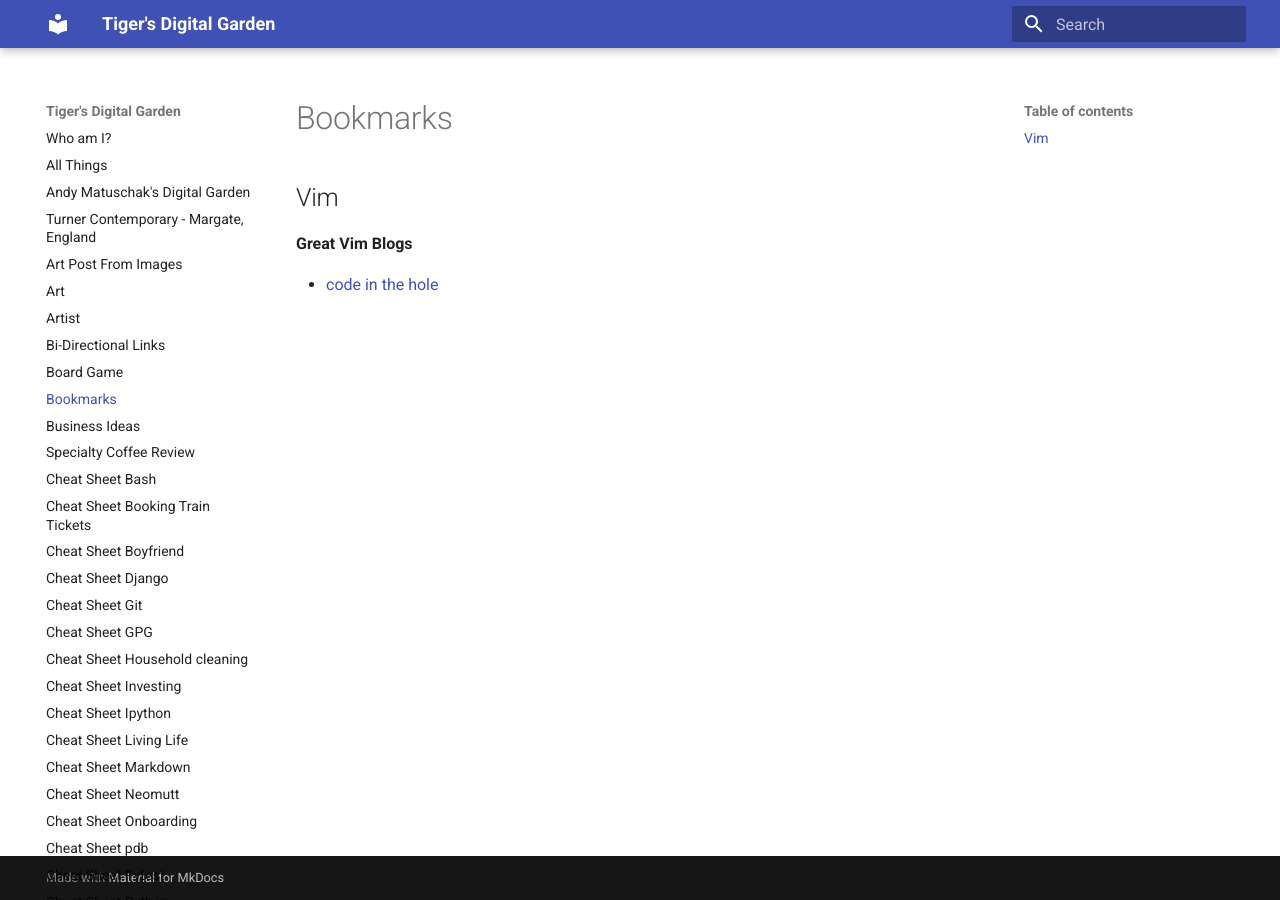
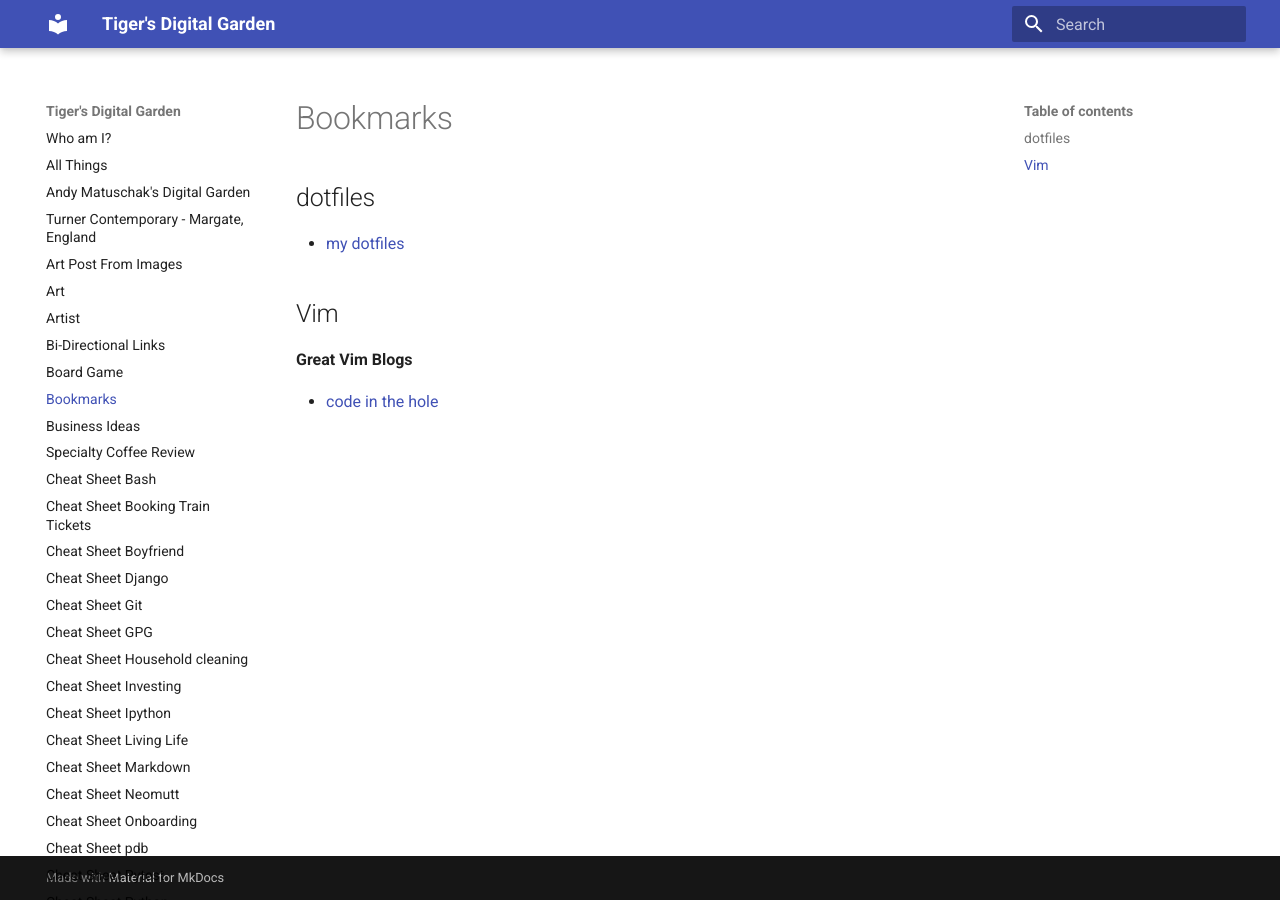
Before and after one commit to ynotstartups/notes, an MkDocs documentation site: the page built from notes/bookmarks.md, in a window 1280 px wide. Built offline with MkDocs 1.6.1 and Material for MkDocs 9.7.7, drawn with Linux system fonts in a browser that asks for light colours.

Commit message:
add my dotfile bookmark

```diff
--- a/notes/bookmarks.md
+++ b/notes/bookmarks.md
@@ -1,4 +1,8 @@
 # Bookmarks
+
+## dotfiles
+
+- [my dotfiles](https://github.com/ynotstartups/dotfiles)
 
 ## Vim
 
```
